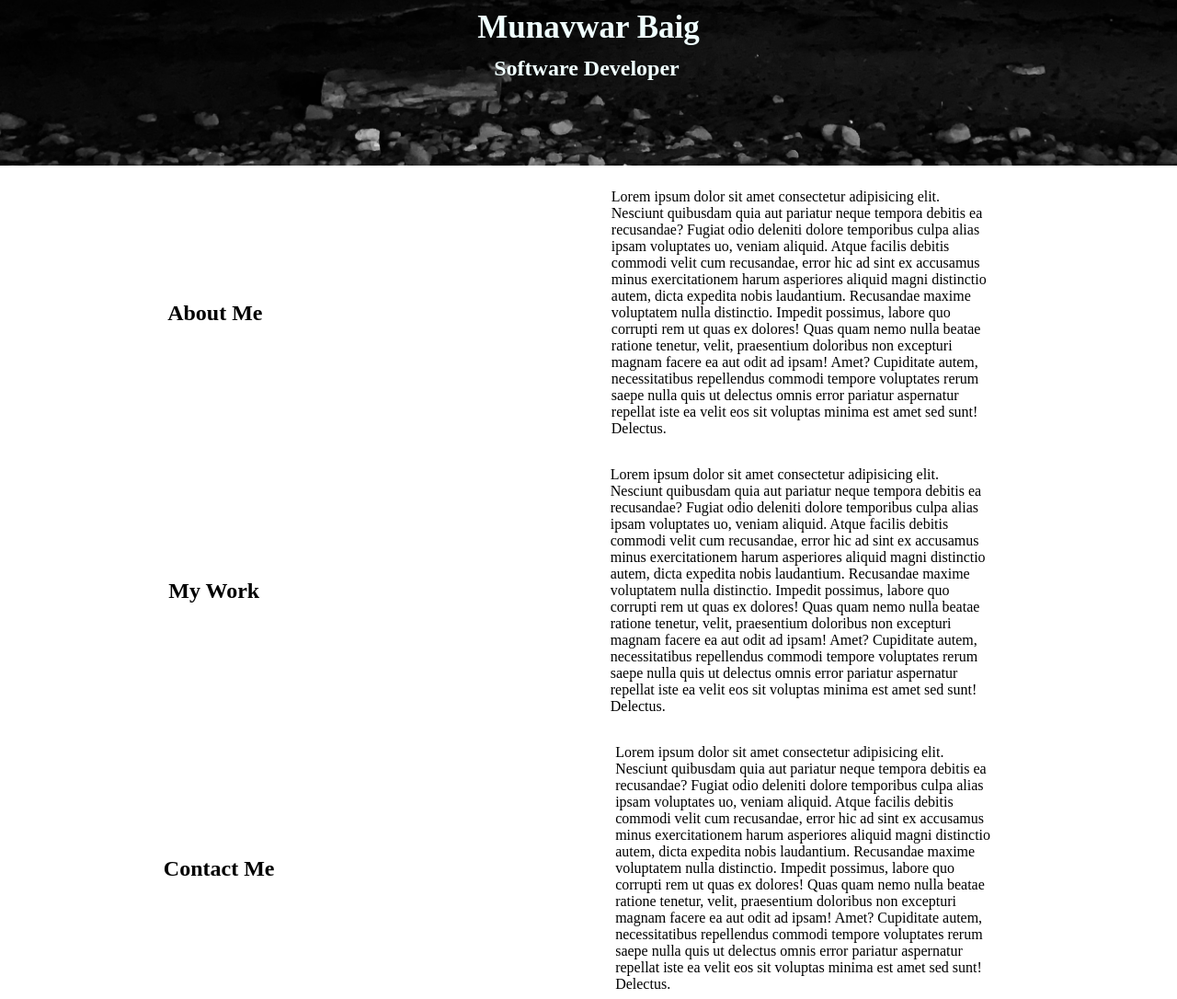
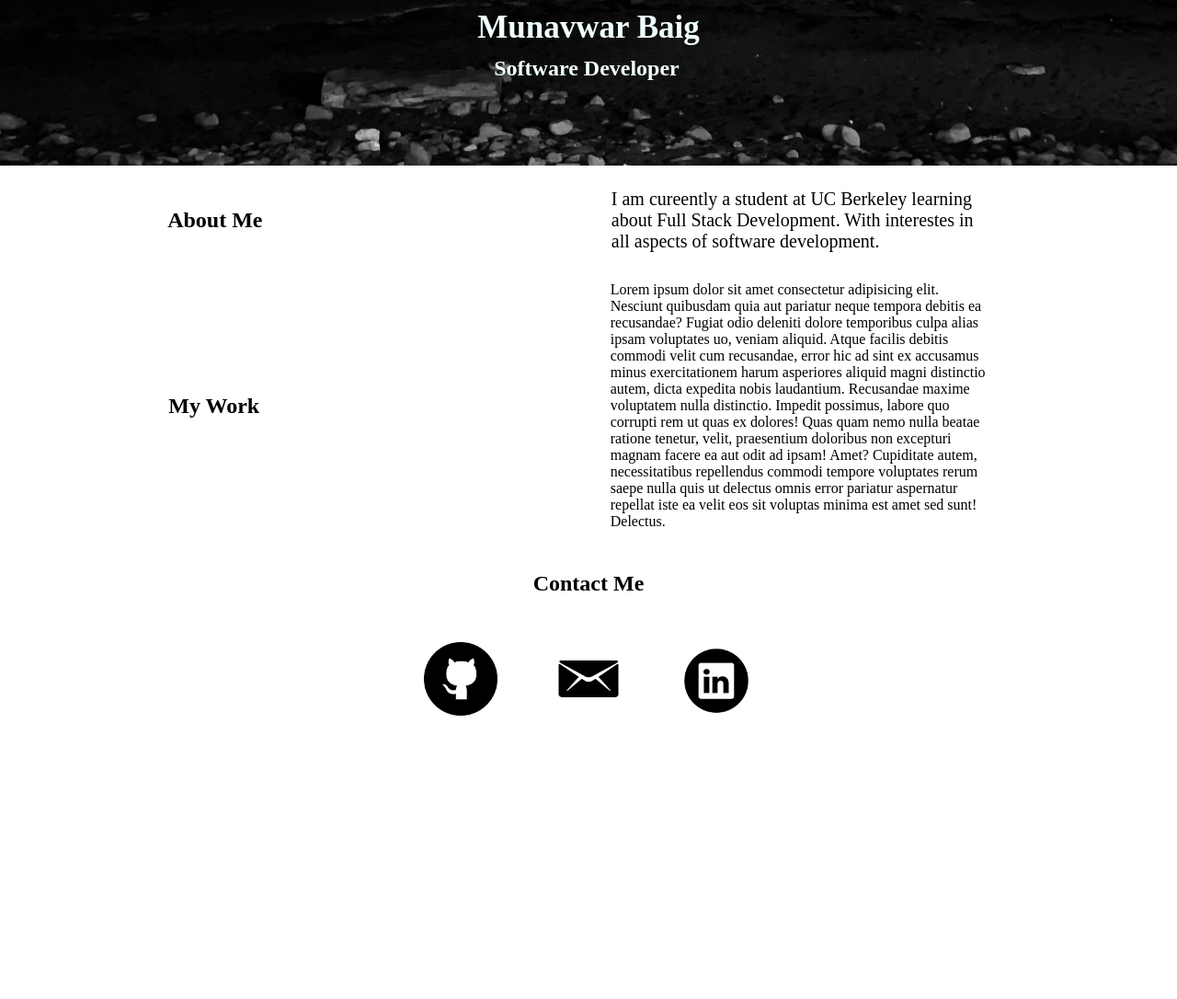
Before and after one commit to munavwar415/Munavwar-s-Portfolio, a plain HTML site: page index.html in a window 1280 px wide. Shown: the part 578-1664 px from the top of the page at 92% size. After the commit the page ends 1410 px from the top, so only its background shows below. Drawn offline with Linux system fonts and the light colour scheme.

Commit message:
added contact me content

```diff
--- a/assets/css/styles.css
+++ b/assets/css/styles.css
@@ -25,6 +25,20 @@ header {
   list-style: none;
   flex-direction: row;
   padding: 30px;
+}
+
+.nav-bar ul li a {
+  transition: transform 250ms;
+}
+
+.nav-bar ul li a:hover {
+  background-color: grey;
+  color: azure;
+  /*border-radius: 10px;*/
+  padding: 20px 20px;
+  text-shadow: none;
+  transform: translateY(-10px);
+  border-radius: 15px;
 }
 
 header nav ul li a {
@@ -93,6 +107,7 @@ header nav ul li a {
   margin: auto 0 auto;
   width: 35%;
   align-self: flex-end;
+  font-size: 20px;
 }
 
 .about-me-text h2 {
@@ -120,17 +135,27 @@ header nav ul li a {
 .contact-me-text {
   display: flex;
   flex-wrap: wrap;
-  align-self: center;
+  align-items: center;
   justify-content: space-around;
+  flex-direction: column;
 }
 
 .contact-me-text p {
-  padding: 7px 15px;
+  padding: 50px 15px;
   margin: auto 0 auto;
   width: 35%;
-  align-self: flex-end;
+  align-items: center;
+  display: flex;
+  flex-wrap: wrap;
+  justify-content: space-around;
+  align-items: center;
+  border-style: none;
 }
 
 .contact-me-text h2 {
+  padding-top: 20px;
+}
+
+/*.contact-me-text h2 {
   align-self: center;
-}
+}*/
--- a/index.html
+++ b/index.html
@@ -44,19 +44,7 @@
       <div class="about-me-text">
         <h2>About Me</h2>
           <p>
-            Lorem ipsum dolor sit amet consectetur adipisicing elit. Nesciunt
-            quibusdam quia aut pariatur neque tempora debitis ea recusandae?
-            Fugiat odio deleniti dolore temporibus culpa alias ipsam voluptates
-            uo, veniam aliquid. Atque facilis debitis commodi velit cum
-            recusandae, error hic ad sint ex accusamus minus exercitationem harum
-            asperiores aliquid magni distinctio autem, dicta expedita nobis
-            laudantium. Recusandae maxime voluptatem nulla distinctio. Impedit
-            possimus, labore quo corrupti rem ut quas ex dolores! Quas quam nemo
-            nulla beatae ratione tenetur, velit, praesentium doloribus non
-            excepturi magnam facere ea aut odit ad ipsam! Amet? Cupiditate autem,
-            necessitatibus repellendus commodi tempore voluptates rerum saepe
-            nulla quis ut delectus omnis error pariatur aspernatur repellat iste
-            ea velit eos sit voluptas minima est amet sed sunt! Delectus.
+           I am cureently a student at UC Berkeley learning about Full Stack Development. With interestes in all aspects of software development.
           </p>
       </div>
     </section>
@@ -87,21 +75,21 @@
     <div class="contact-me-text">
       <h2>Contact Me</h2>
         <p>
-          Lorem ipsum dolor sit amet consectetur adipisicing elit. Nesciunt
-          quibusdam quia aut pariatur neque tempora debitis ea recusandae?
-          Fugiat odio deleniti dolore temporibus culpa alias ipsam voluptates
-          uo, veniam aliquid. Atque facilis debitis commodi velit cum
-          recusandae, error hic ad sint ex accusamus minus exercitationem harum
-          asperiores aliquid magni distinctio autem, dicta expedita nobis
-          laudantium. Recusandae maxime voluptatem nulla distinctio. Impedit
-          possimus, labore quo corrupti rem ut quas ex dolores! Quas quam nemo
-          nulla beatae ratione tenetur, velit, praesentium doloribus non
-          excepturi magnam facere ea aut odit ad ipsam! Amet? Cupiditate autem,
-          necessitatibus repellendus commodi tempore voluptates rerum saepe
-          nulla quis ut delectus omnis error pariatur aspernatur repellat iste
-          ea velit eos sit voluptas minima est amet sed sunt! Delectus.
+          <a href="https://github.com/munavwar415">
+          <img src="assets/images/Github.png" alt="GitHub" width="80" >
+          </a>
+
+          <a href="munavwarbaig@yahoo.com">
+            <img src="assets/images/myemail.png" alt="MyEmail" width="80">
+          </a>
+
+          <a href="https://www.linkedin.com/in/munavwar-baig-185ab9b3" >
+             <img src="assets/images/Linkedin.png" alt="LinkedIn" width="80">
+          </a>
         </p>
-    </div>
+      </div>
   </section>
-  </body>
+
+
+</body>
 </html>
```
Also changed, not shown: assets/images/Github.png (added), assets/images/Linkedin.png (added), assets/images/myemail.png (added).
